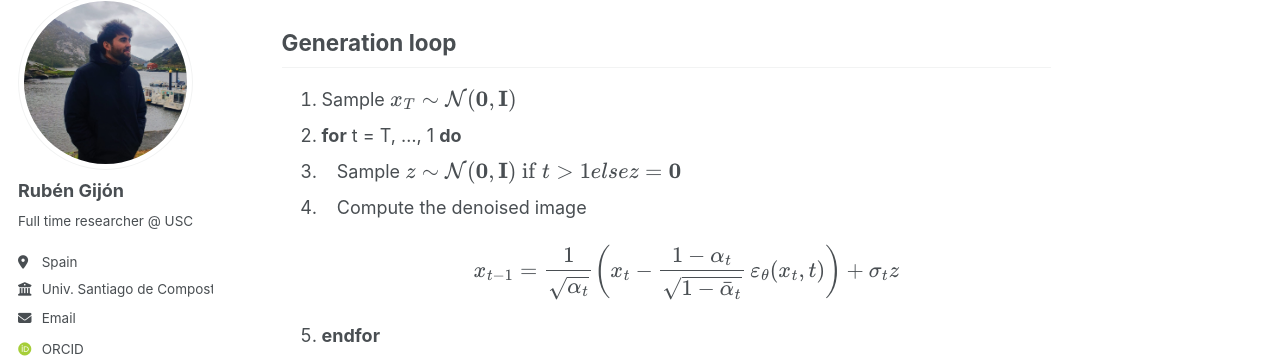
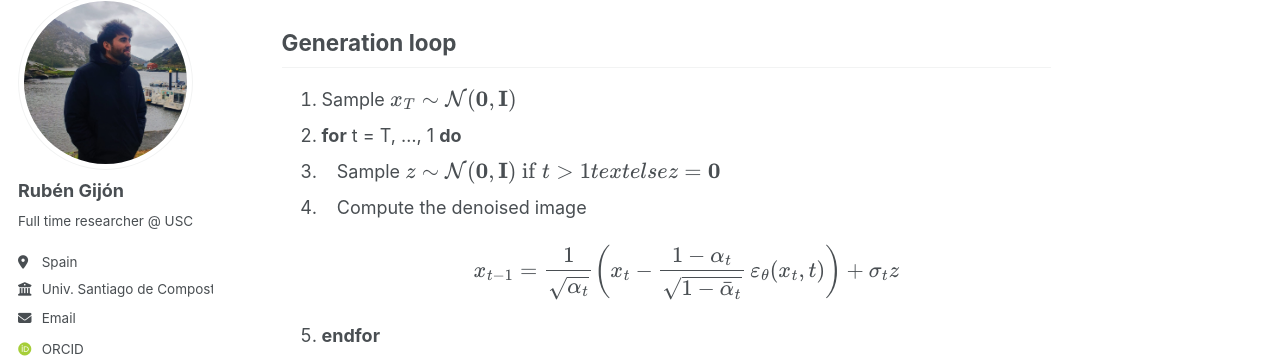
Before and after one commit to rubzip/rubzip.github.io, a Jekyll site: the page built from _posts/2025-08-01-diffusion.md, in a window 1280 px wide and 900 px high, scrolled down 11245 px. Shown: the part 104-462 px from the top of the window. Built offline with Jekyll 4.4.1, drawn with Linux system fonts in a browser that asks for light colours; some web fonts are replaced; a script that is not in the unit is left out.

Commit message:
Update 2025-08-01-diffusion.md

```diff
--- a/_posts/2025-08-01-diffusion.md
+++ b/_posts/2025-08-01-diffusion.md
@@ -347,7 +347,7 @@ The loss function is trained to be able to predict the noise that was added to a
 
 1. Sample $$x_T \sim \mathcal{N}(\textbf{0}, \textbf{I})$$
 2. **for** t = T, ..., 1 **do**
-3. &nbsp;&nbsp;&nbsp;Sample $$z \sim \mathcal{N}(\textbf{0}, \textbf{I}) \text{ if } t > 1 else z = \textbf{0}$$
+3. &nbsp;&nbsp;&nbsp;Sample $$z \sim \mathcal{N}(\textbf{0}, \textbf{I}) \text{ if } t > 1 text{ else } z = \textbf{0}$$
 4. &nbsp;&nbsp;&nbsp;Compute the denoised image
 
    $$x_{t-1} = \frac{1}{\sqrt{\alpha_t}}  \left( x_t - \frac{1 - \alpha_t}{\sqrt{1 - \bar{\alpha}_t}} \, \varepsilon_\theta(x_t, t) \right) + \sigma_t z$$
```
